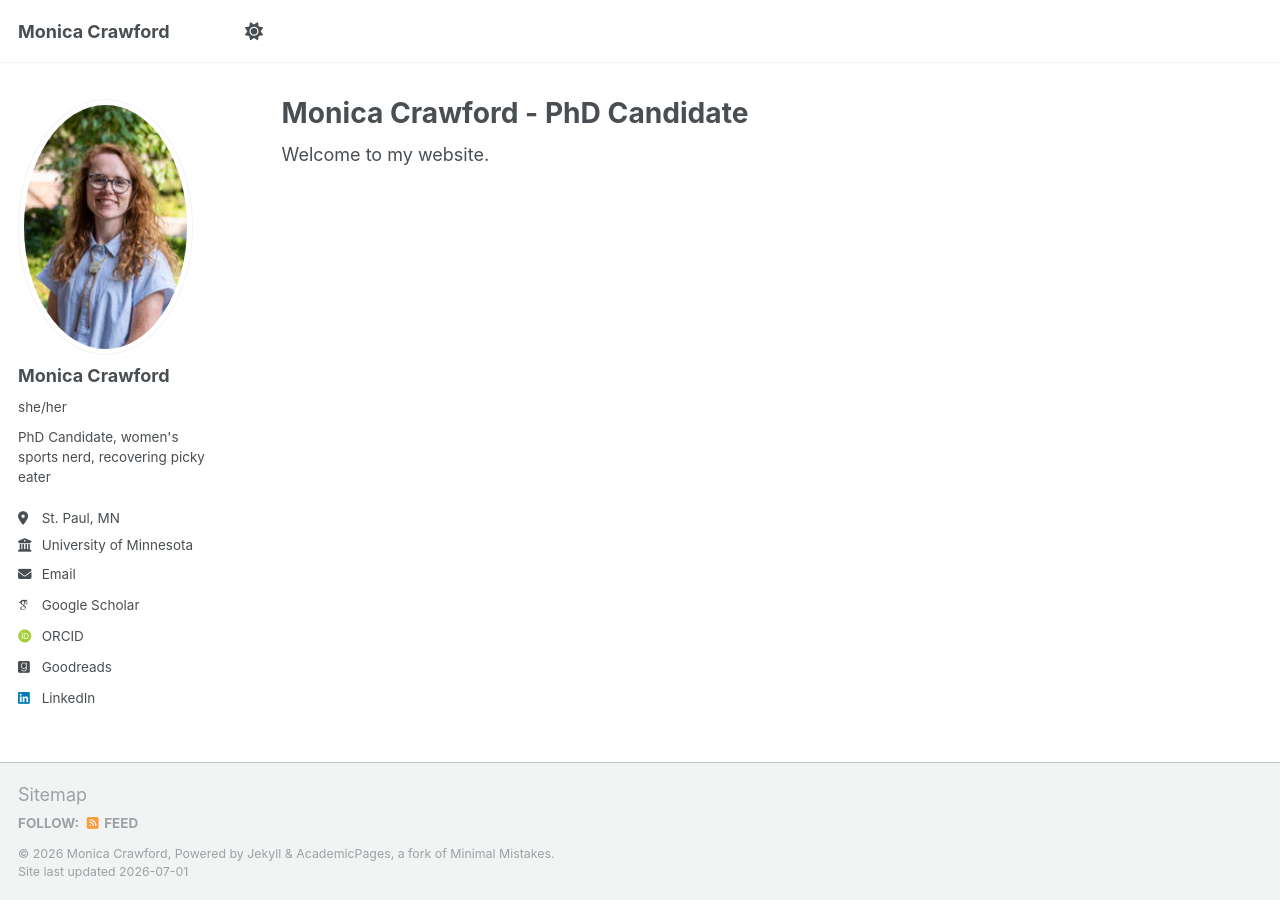
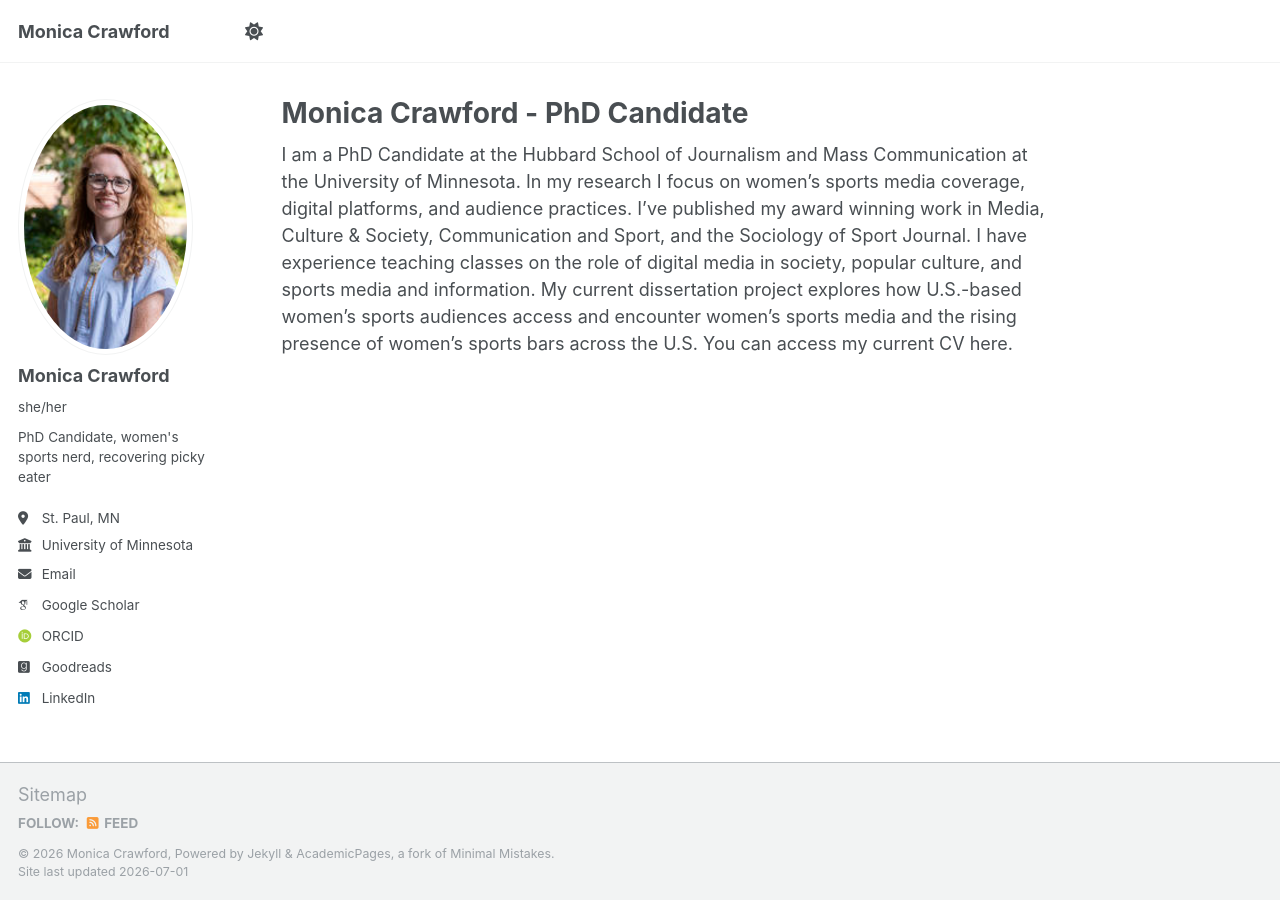
Before and after one commit to monica-crawford/monica-crawford.github.io, a Jekyll site: the page built from _pages/about.md, in a window 1280 px wide. Built offline with Jekyll 4.4.1, drawn with Linux system fonts in a browser that asks for light colours; some web fonts are replaced; a script that is not in the unit is left out.

Commit message:
Enhance about page with personal and research details
Added detailed information about academic background, research focus, and current dissertation project.

```diff
--- a/_pages/about.md
+++ b/_pages/about.md
@@ -7,4 +7,6 @@ redirect_from:
   - /about.html
 ---
 
-Welcome to my website.
+I am a PhD Candidate at the Hubbard School of Journalism and Mass Communication at the University of Minnesota. In my research I focus on women's sports media coverage, digital platforms, and audience practices. I've published my award winning work in Media, Culture & Society, Communication and Sport, and the Sociology of Sport Journal. I have experience teaching classes on the role of digital media in society, popular culture, and sports media and information.
+My current dissertation project explores how U.S.-based women's sports audiences access and encounter women's sports media and the rising presence of women's sports bars across the U.S.
+You can access my current CV here.
```
